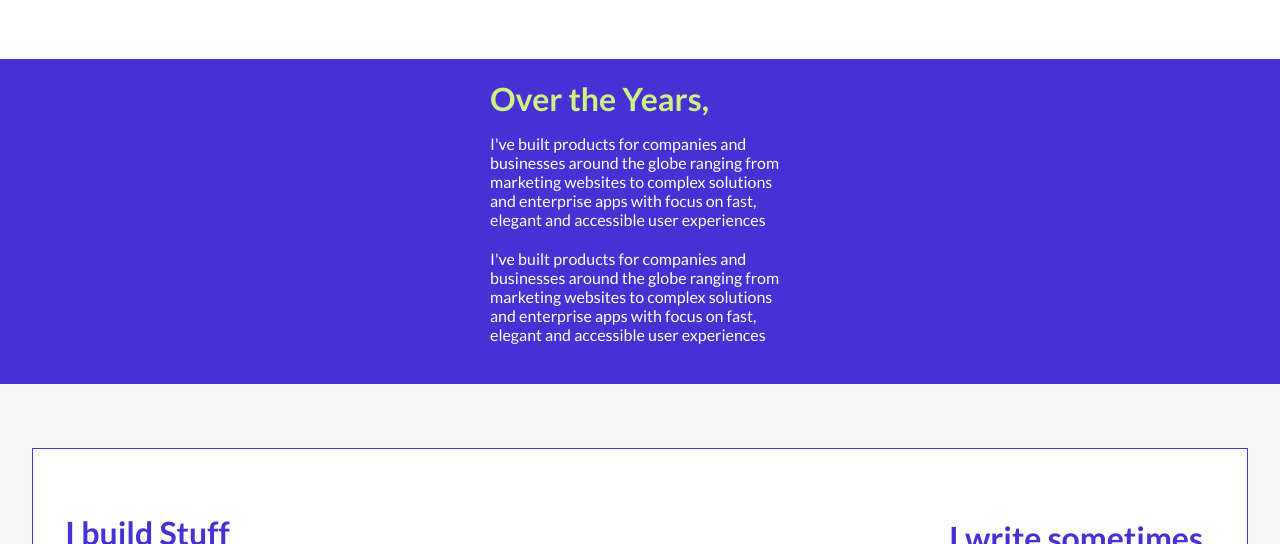
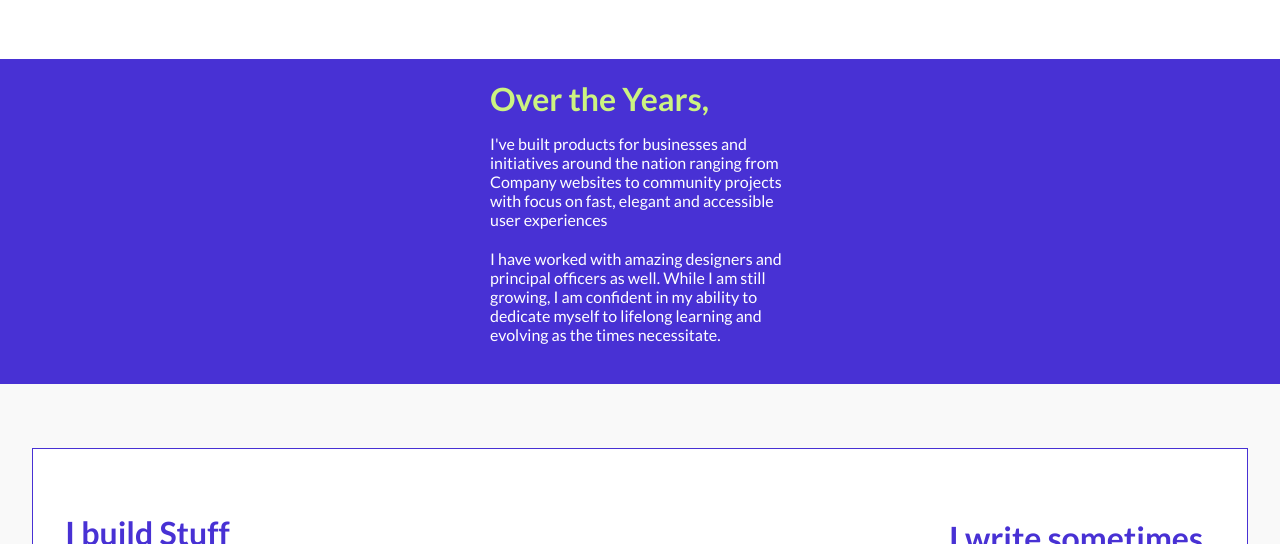
Before and after one commit to didiola/NewPortfolio, a plain HTML site: page index.html in a window 1280 px wide. Shown: the part 736-1280 px from the top of the page. Drawn offline with Linux system fonts and the light colour scheme.

Commit message:
edited the paragraph

```diff
--- a/index.html
+++ b/index.html
@@ -74,8 +74,8 @@
                 <div class="inner-context">
                     <div class="group">
                         <h1>Over the Years,</h1>
-                        <p>I've built products for companies and businesses around the globe ranging from marketing websites to complex solutions and enterprise apps with focus on fast, elegant and accessible user experiences</p>
-                        <p>I've built products for companies and businesses around the globe ranging from marketing websites to complex solutions and enterprise apps with focus on fast, elegant and accessible user experiences</p>
+                        <p>I've built products for businesses and initiatives around the nation ranging from Company websites to community projects with focus on fast, elegant and accessible user experiences</p>
+                        <p>I have worked with amazing designers and principal officers as well. While I am still growing, I am confident in my ability to dedicate myself to lifelong learning and evolving as the times necessitate.</p>
                     </div>
                     <figure></figure>
                 </div>
```
